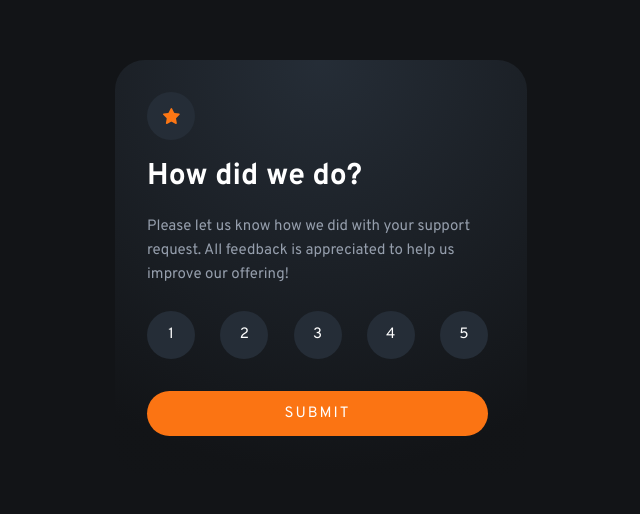
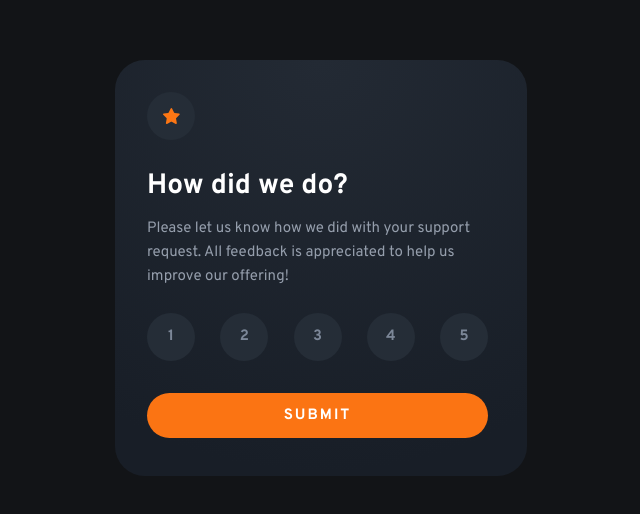
Before and after one commit to Kitketovsky/frontend-mentor-challenges, a website built with webpack: page 5-1-interactive-rating-component/src/index.html in a window 1280 px wide. Shown: the part 132-646 px from the top of the page, without its empty margins (319-959 px from the left). Built offline with nearby package versions, Linux system fonts and the light colour scheme.

Commit message:
5-1 css fixes

```diff
--- a/5-1-interactive-rating-component/package.json
+++ b/5-1-interactive-rating-component/package.json
@@ -13,7 +13,6 @@
   "devDependencies": {
     "@babel/core": "^7.20.5",
     "@babel/preset-env": "^7.20.2",
-    "autoprefixer": "^10.4.13",
     "babel-loader": "^9.1.0",
     "css-loader": "^6.7.2",
     "css-minimizer-webpack-plugin": "^4.2.2",
--- a/5-1-interactive-rating-component/src/css/_colors.scss
+++ b/5-1-interactive-rating-component/src/css/_colors.scss
@@ -4,3 +4,6 @@ $light-grey: hsl(217, 12%, 63%);
 $medium-grey: hsl(216, 12%, 54%);
 $dark-blue: hsl(213, 19%, 18%);
 $very-dark-blue: hsl(216, 12%, 8%);
+
+$card-bg-gradient-one: #232A34;
+$card-bg-gradient-two: #181E27;
--- a/5-1-interactive-rating-component/src/css/main.scss
+++ b/5-1-interactive-rating-component/src/css/main.scss
@@ -1,5 +1,5 @@
-@use 'colors' as *;
-@import 'normalize.css';
+@use "colors" as *;
+@import "normalize.css";
 
 * {
   margin: 0;
@@ -8,7 +8,7 @@
 }
 
 // Font
-$font: 'Overpass', sans-serif;
+$font: "Overpass", sans-serif;
 $font-size: 15px;
 
 // Media
@@ -34,7 +34,7 @@ $mobile-breakpoint: 450px;
   transition-duration: 0.3s;
   transition-timing-function: ease-in-out;
   cursor: pointer;
-};
+}
 
 html {
   font-family: $font;
@@ -58,19 +58,19 @@ body {
 }
 
 #card {
-    background: radial-gradient(98.96% 98.96% at 50% 0%, $dark-blue 0%, $very-dark-blue 100%);
+  background: radial-gradient(
+    98.96% 98.96% at 50% 0%,
+    $card-bg-gradient-one 0%,
+    $card-bg-gradient-two 100%
+  );
   border-radius: 30px;
   max-width: 412px;
   height: 416px;
   padding: 32px 39px 32px 32px;
 
-    @media screen and (max-width: $mobile-breakpoint) {
-        padding: 24px;
-    }
-
-    &.thank-you {
-        text-align: center;
-    }
+  h1 {
+    margin: 30px 0 15px;
+    font-size: 28px;
   }
 
   p {
@@ -79,6 +79,15 @@ p {
 
     @media screen and (max-width: $mobile-breakpoint) {
       line-height: 22px;
+    }
+  }
+
+  @media screen and (max-width: $mobile-breakpoint) {
+    padding: 24px;
+  }
+
+  &.thank-you {
+    text-align: center;
   }
 }
 
@@ -105,10 +114,11 @@ p {
   width: 100%;
   height: 100%;
 
-    input[type='radio'] {
+  input[type="radio"] {
     display: none;
 
     &:checked + label {
+      color: $white;
       background-color: $light-grey;
     }
   }
@@ -118,9 +128,12 @@ p {
     height: 100%;
     @extend %centered, %transition;
     line-height: 0;
+    color: $medium-grey;
+    font-weight: 700;
 
     &:hover {
       background-color: $orange;
+      color: $white;
     }
   }
 }
@@ -132,6 +145,7 @@ p {
   width: 100%;
   text-transform: uppercase;
   letter-spacing: 2px;
+  font-weight: 700;
   @extend %transition;
 
   &:hover {
```
Lines whose indentation alone changed are shown as unchanged.
